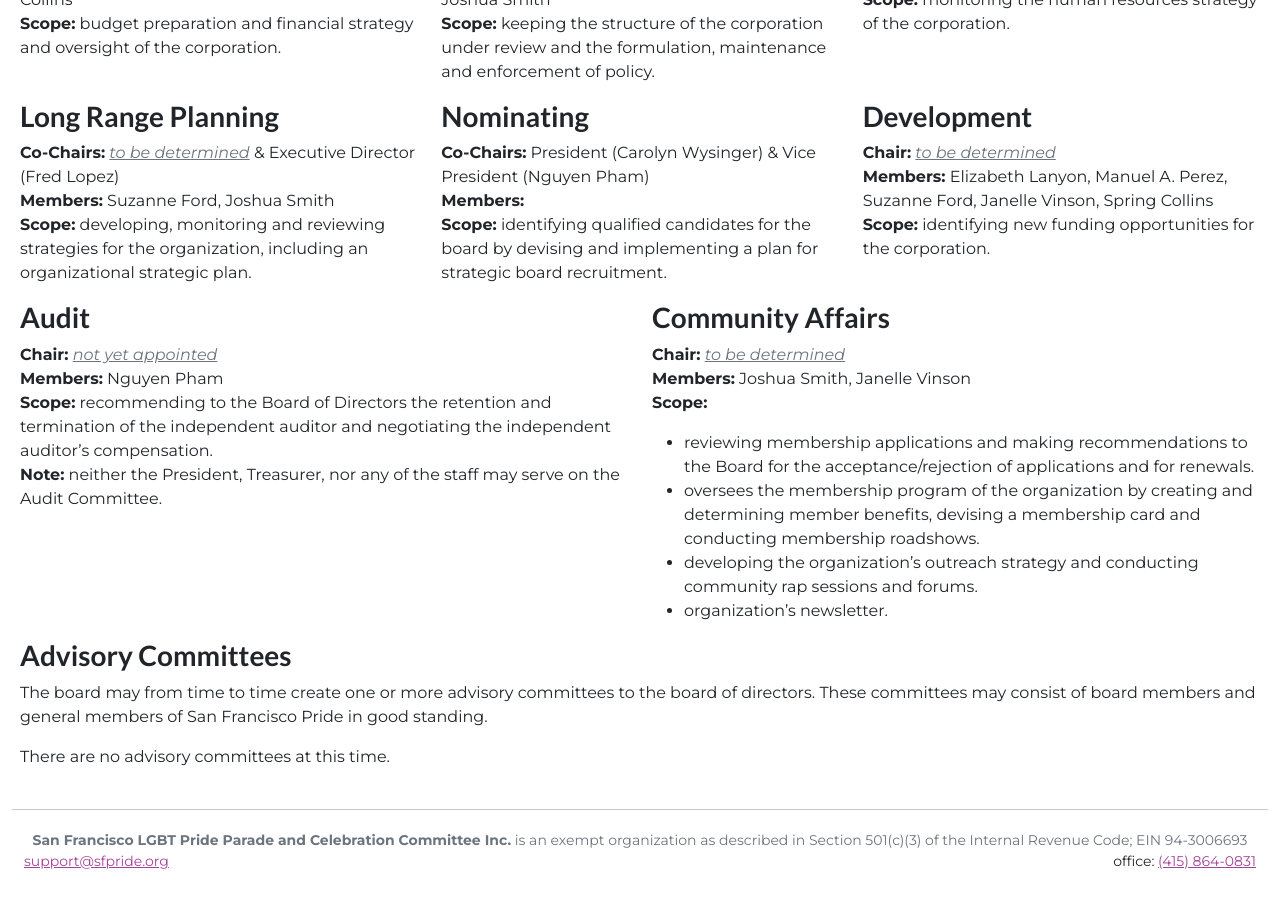
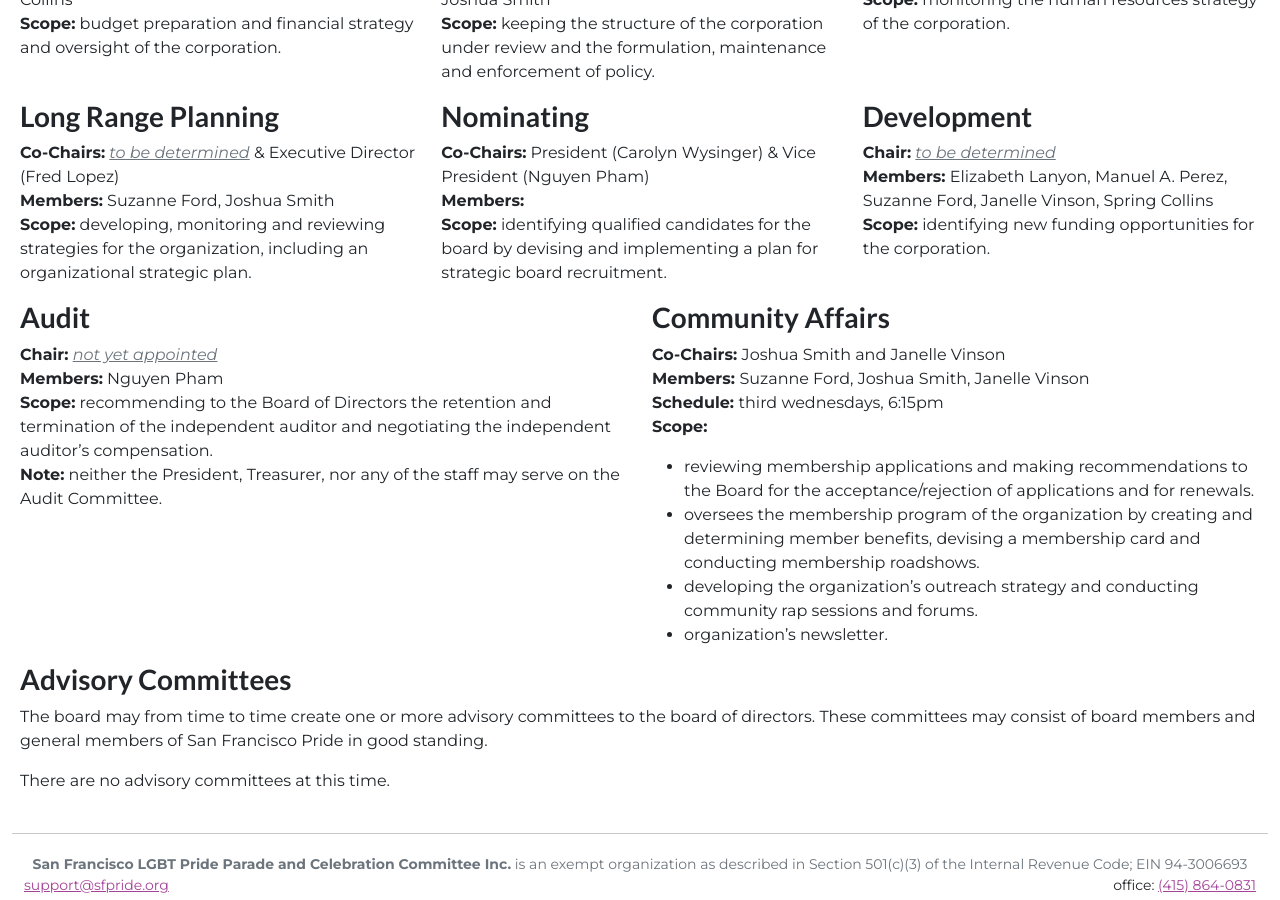
Before and after one commit to sfpride/members, a Jekyll site: the page built from board/index.html, in a window 1280 px wide and 900 px high, scrolled down 1306 px. Built offline with Jekyll 4.4.1, drawn with Linux system fonts in a browser that asks for light colours; before the commit the page ends 2182 px from its top, so only the background shows below that.

Commit message:
Update index.html

```diff
--- a/board/index.html
+++ b/board/index.html
@@ -106,8 +106,9 @@ title: Board of Directors
         <div class="col-12 col-md-6">
             <h3>Community Affairs</h3>
             <p>
-                <b>Chair:</b> </b> <em class="text-decoration-underline text-muted">to be determined</em><br>
-                <b>Members:</b> Joshua Smith, Janelle Vinson<br>
+                <b>Co-Chairs: </b>Joshua Smith and Janelle Vinson<br>
+                <b>Members: </b>Suzanne Ford, Joshua Smith, Janelle Vinson<br>
+                <b>Schedule: </b>third wednesdays, 6:15pm<br>
                 <b>Scope:</b>
                 <ul>
                     <li>reviewing membership applications and making recommendations to the Board for the
```
